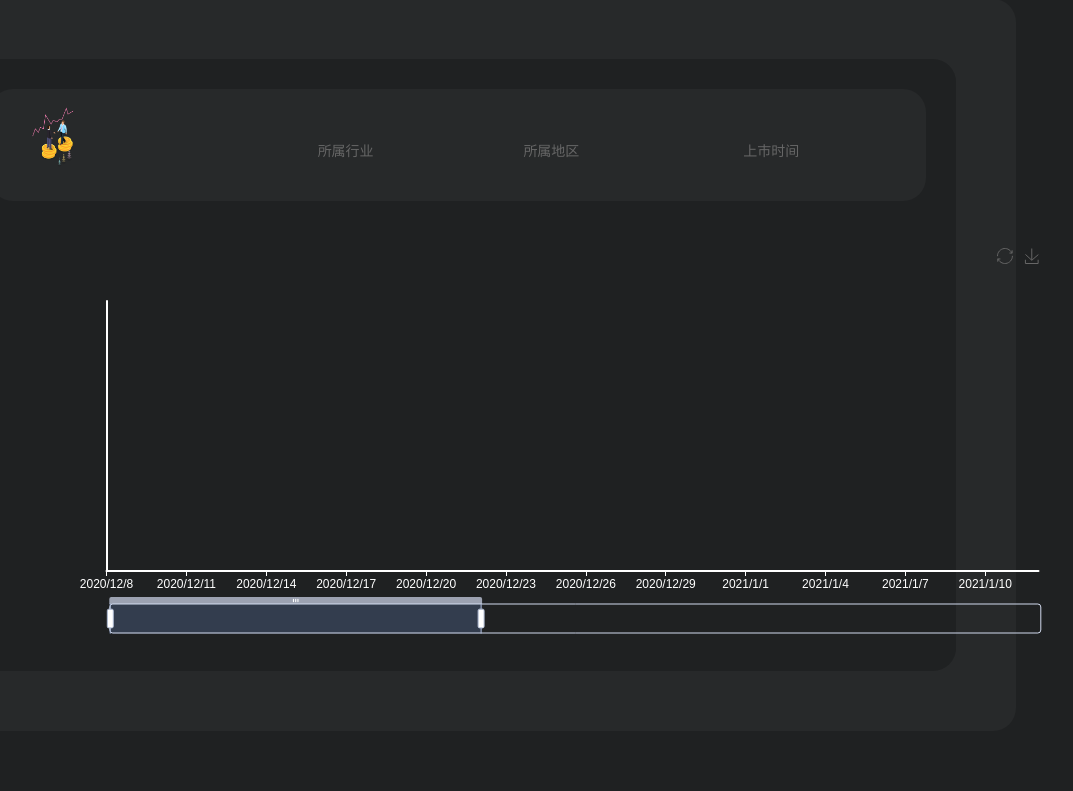
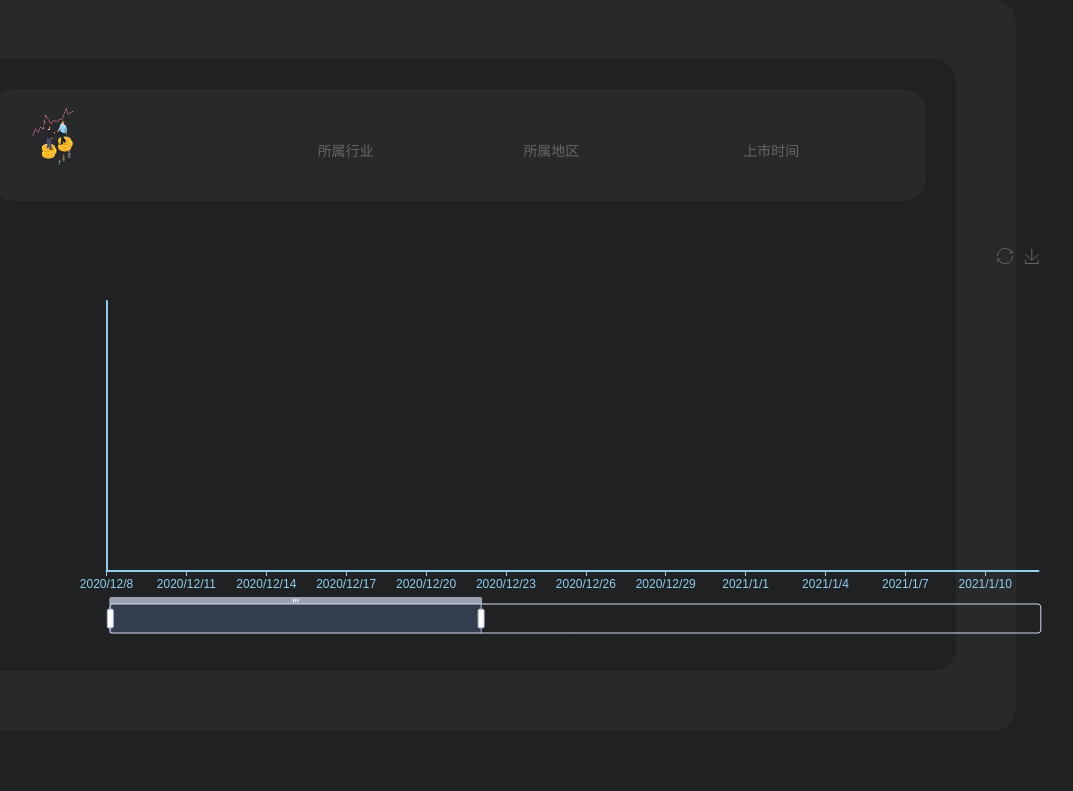
Before and after one commit to newforyou/Stock_Public_Opinion_Forecast, a Flask app: template templates/details.html in a window 1360 px wide; the page is wider, and only the part inside the window is pictured. Shown: the part 111-902 px from the top of that part, without its empty margins (222-1295 px from the left). Run offline with Flask 2, Linux system fonts and the light colour scheme; the template is opened without the code that fills it, so the values that code supplies are empty; some libraries are stand-ins or nearby versions.

Commit message:
修改坐标轴颜色

```diff
--- a/templates/details.html
+++ b/templates/details.html
@@ -328,9 +328,9 @@
             axisLine: {
                 show: true,
                 lineStyle: {
-                    color: '#fff',
+                    {#'#fff' '#F29AAD'#}
+                    color: '#92ceeb',
                     width: 2,
-
                 }
             }
         },
@@ -341,11 +341,18 @@
             axisLine: {
                 show: true,
                 lineStyle: {
-                    color: '#fff',
+                    color: '#92ceeb',
                     width: 2,
+                }
+            },
+            splitLine:{
+                lineStyle:{
+                    type:'dashed',
+                    color:'rgba(146,206,235,0.58)',
                 }
             }
         },
+
         dataZoom: [
             {
                 type: 'inside',
```
